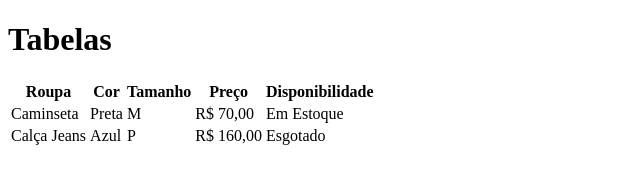
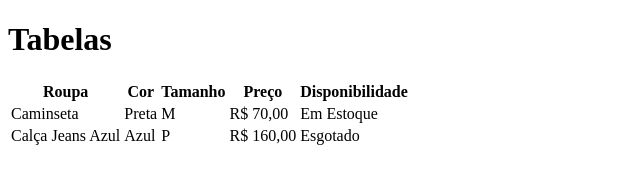
Before and after one commit to EDsnows/aula-tabela, a plain HTML site: page index.html in a window 1280 px wide. Shown: the whole page, without its empty margins (0-640 px from the left). Drawn offline with Linux system fonts and the light colour scheme.

Commit message:
ao terado de Calça Jeans para Calça Jeans Azul

```diff
--- a/index.html
+++ b/index.html
@@ -24,7 +24,7 @@
             <td>Em Estoque</td>
         </tr>
         <tr> <!--terceira linha-->
-            <td>Calça Jeans</td>
+            <td>Calça Jeans Azul</td>
             <td>Azul</td>
             <td>P</td>
             <td>R$ 160,00</td>
```
